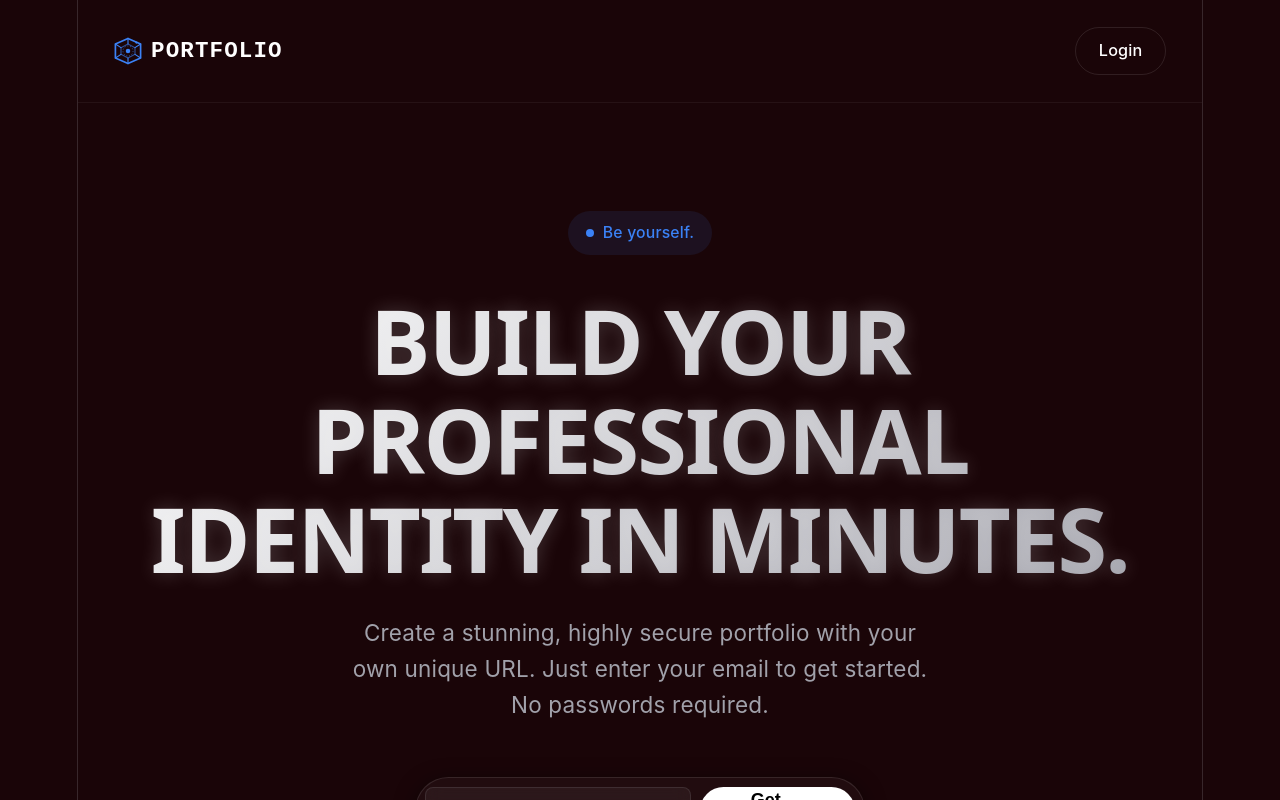
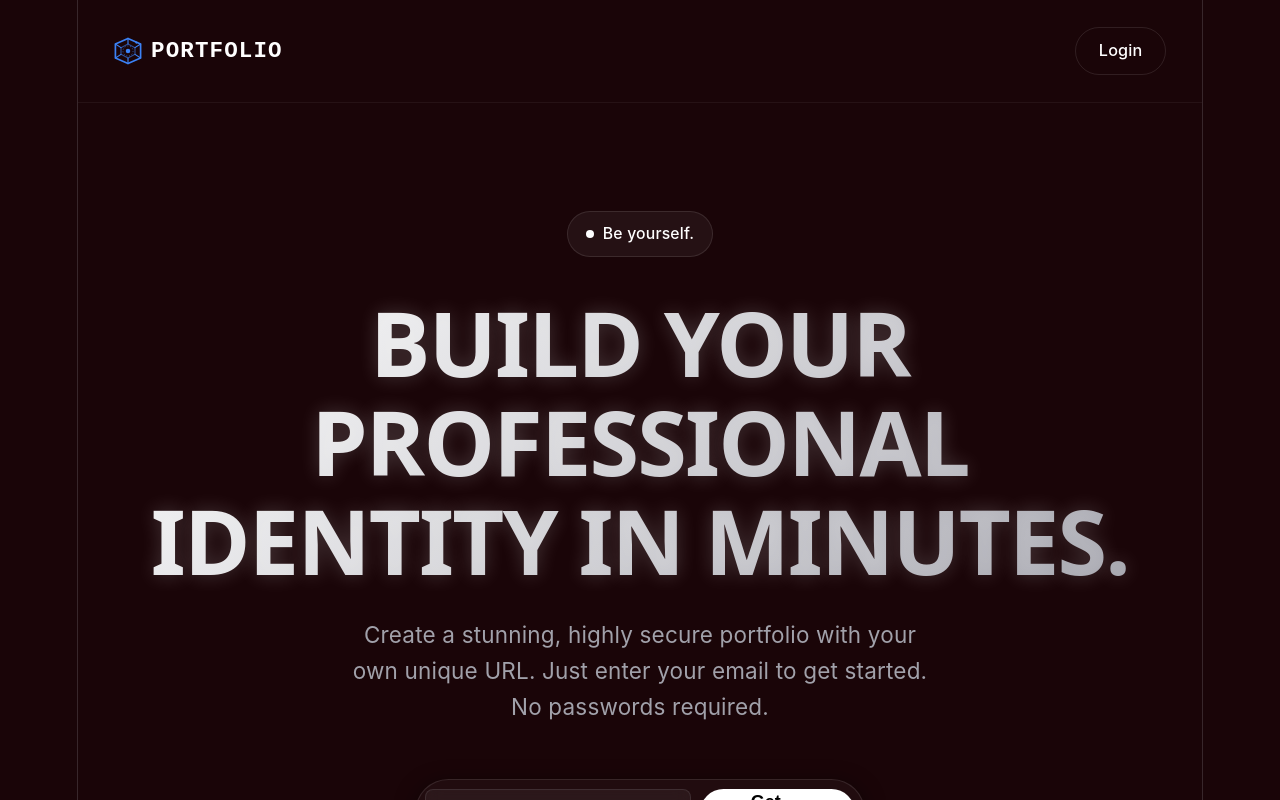
Before and after one commit to SKULL-BREAKER/Portfolio, a React (Vite) app in the folder frontend/: page / in a window 1280 px wide. Shown: the top 800 px of the page. Built offline with nearby package versions, Linux system fonts and the light colour scheme; no server answers; the HTML template or start-up script is replaced by a standard one.

Commit message:
Change subtitle styling to white with subtle highlighting

```diff
--- a/frontend/src/pages/Landing.tsx
+++ b/frontend/src/pages/Landing.tsx
@@ -75,13 +75,14 @@ const Landing: React.FC = () => {
           gap: '0.5rem',
           padding: '0.5rem 1rem',
           borderRadius: '9999px',
-          backgroundColor: 'rgba(59, 130, 246, 0.1)',
-          color: '#3b82f6',
+          backgroundColor: 'rgba(255, 255, 255, 0.05)',
+          color: '#fff',
           fontSize: '0.875rem',
           fontWeight: 500,
-          marginBottom: '2rem'
+          marginBottom: '2rem',
+          border: '1px solid rgba(255, 255, 255, 0.1)'
         }}>
-          <span style={{ width: '8px', height: '8px', borderRadius: '50%', backgroundColor: '#3b82f6' }}></span>
+          <span style={{ width: '8px', height: '8px', borderRadius: '50%', backgroundColor: '#fff' }}></span>
           Be yourself.
         </div>
 
```
